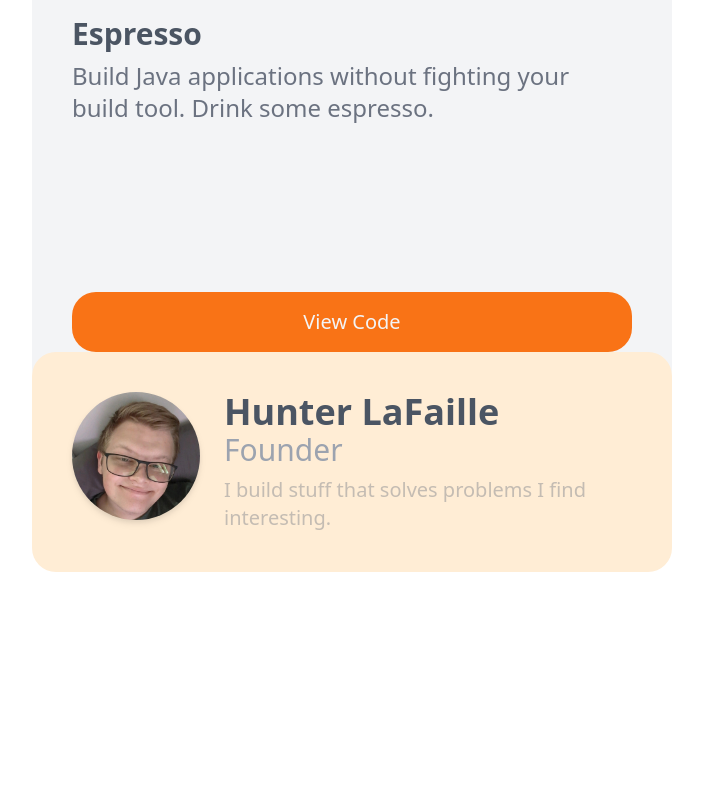
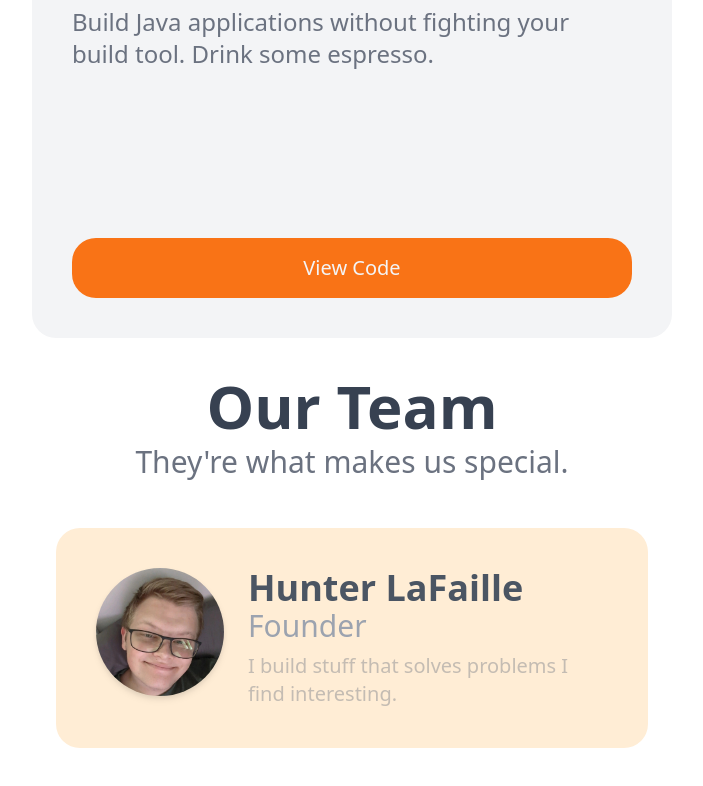
Before and after one commit to Kerosene-Labs/website, a SvelteKit app: page / in a window 1280 px wide. Shown: the part 1296-2082 px from the top of the page, without its empty margins (288-991 px from the left). Built offline with nearby package versions, Linux system fonts and the light colour scheme.

Commit message:
splitting more things into components

```diff
--- /dev/null
+++ b/src/lib/components/PageSection.svelte
@@ -0,0 +1,14 @@
+<script lang="ts">
+	export let name: string;
+
+	export function getElementId() {
+		return name + 'Page';
+	}
+</script>
+
+<div class="page" id={getElementId()}></div>
+
+<style lang="postcss">
+	div .page {
+	}
+</style>
--- a/src/routes/+page.svelte
+++ b/src/routes/+page.svelte
@@ -37,7 +37,7 @@
 			</div>
 		</div>
 	</div>
-	<div class="flex h-screen items-center justify-center" id="projectCards">
+	<div class="flex h-screen items-center justify-center overflow-clip" id="projectCards">
 		<div class="project-cards">
 			<div>
 				<ProjectCard
@@ -60,9 +60,22 @@
 					repoUrl="https://github.com/Kerosene-Labs/espresso"
 				></ProjectCard>
 			</div>
+			<Button
+				text="Our Team"
+				role="secondary"
+				on:click={() => {
+					document
+						.getElementById('aboutUsCards')
+						?.scrollIntoView({ behavior: 'smooth', block: 'start', inline: 'nearest' });
+				}}
+			></Button>
 		</div>
 	</div>
-	<div class="about-us-cards h-screen">
+	<div class="about-us-cards h-screen overflow-clip" id="aboutUsCards">
+		<div class="flex flex-col gap-2">
+			<h1>Our Team</h1>
+			<p>They're what makes us special.</p>
+		</div>
 		<MemberCard
 			name="Hunter LaFaille"
 			position="Founder"
@@ -101,11 +114,12 @@
 	}
 	.project-cards {
 		@apply grid;
-		@apply sm:w-3/4 sm:grid-cols-1 sm:grid-rows-3;
+		@apply sm:w-3/4 sm:grid-cols-1 sm:grid-rows-4;
 		@apply lg:w-1/2 lg:grid-cols-2 lg:grid-rows-2 lg:gap-12;
 	}
 	.about-us-cards {
 		@apply lg:w-1/2;
+		@apply p-6;
 		@apply flex flex-col items-center gap-12;
 	}
 </style>
```
